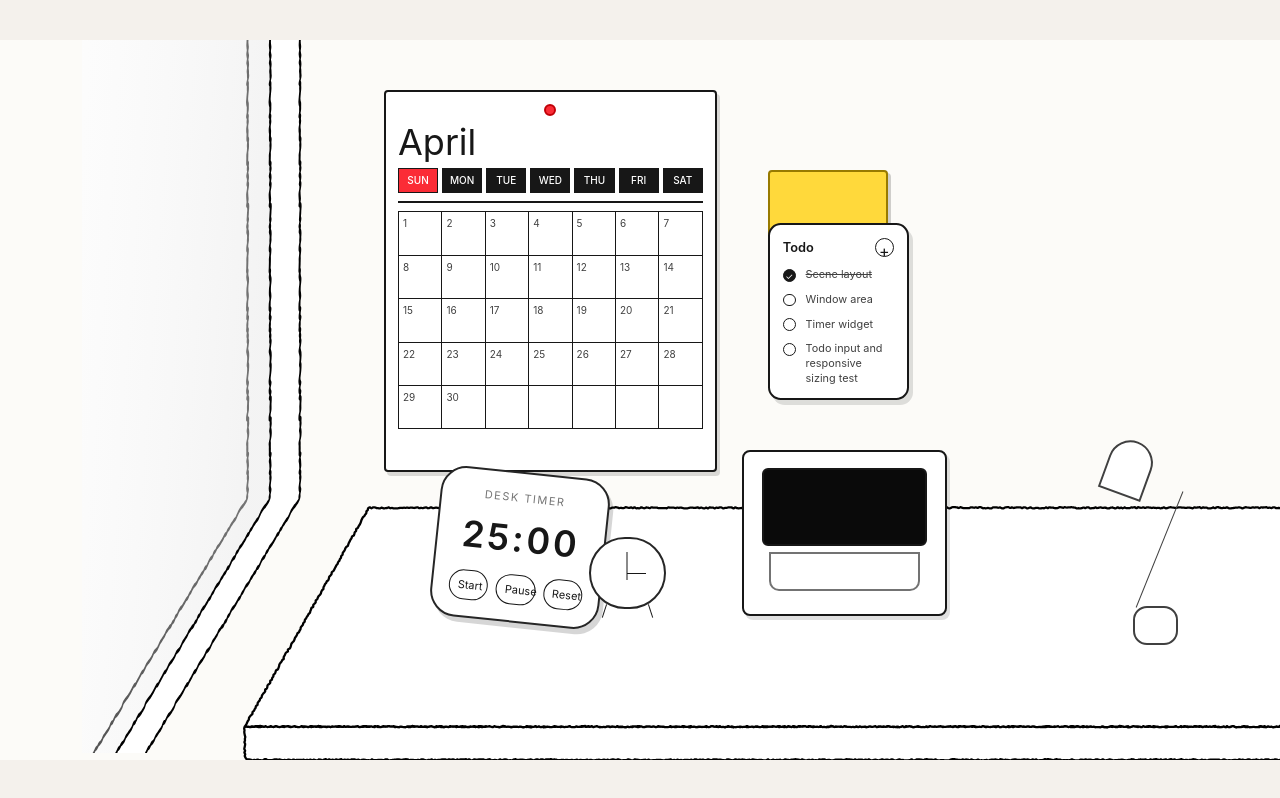
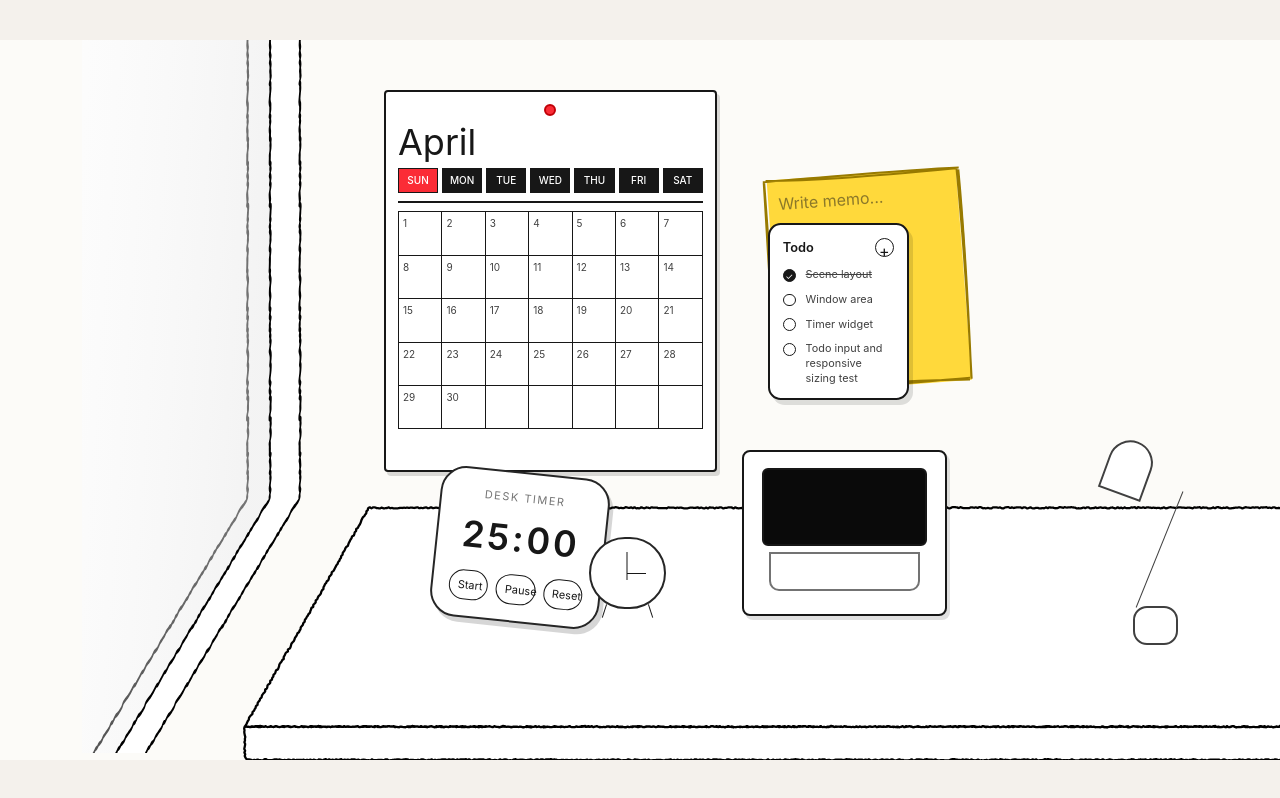
Before and after one commit to pgw2001/supportstudydesk, a React (Vite) app: page / in a window 1280 px wide. Built offline with nearby package versions, Linux system fonts and the light colour scheme.

Commit message:
roughjs적용, 디자인변경

```diff
--- a/src/components/memo/Memo.jsx
+++ b/src/components/memo/Memo.jsx
@@ -1,28 +1,86 @@
-import { useState, useEffect } from "react";
+import { useState, useEffect, useRef } from "react";
+import rough from "roughjs";
 
 function Memo() {
   const [text, setText] = useState("");
 
+  const svgRef = useRef(null);
+  const roughGroupRef = useRef(null);
+
   useEffect(() => {
     const saved = localStorage.getItem("memo");
-    if(saved) setText(saved);
+    if (saved) setText(saved);
   }, []);
 
   useEffect(() => {
     localStorage.setItem("memo", text);
   }, [text]);
 
+  useEffect(() => {
+    const svg = svgRef.current;
+    const roughGroup = roughGroupRef.current;
+
+    if (!svg || !roughGroup) return;
+
+    roughGroup.innerHTML = "";
+
+    const rc = rough.svg(svg);
+
+    // 메모 배경
+    const note = rc.rectangle(4, 4, 192, 212, {
+      stroke: "#987a00",
+      strokeWidth: 2,
+      fill: "#ffd93b",
+      fillStyle: "solid",
+      roughness: 1.2,
+      bowing: 1.5,
+    });
+
+    roughGroup.appendChild(note);
+  }, []);
+
   return (
-    <section className="w-[120px] rounded-sm border-2 border-[#987a00] bg-[#ffd93b] p-3 text-[11px] leading-4 text-neutral-900 shadow-[3px_3px_0_rgba(0,0,0,0.18)]">
+    <section
+      className="
+        relative
+        w-[clamp(120px,16vw,200px)]
+        aspect-[200/220]
+        rotate-[-4deg]
+      "
+    >
+      {/* SVG */}
+      <svg
+        ref={svgRef}
+        viewBox="0 0 200 220"
+        className="absolute inset-0 h-full w-full"
+        xmlns="http://www.w3.org/2000/svg"
+      >
+        <g
+          ref={roughGroupRef}
+          style={{ pointerEvents: "none" }}
+        />
+      </svg>
+
+      {/* 메모 입력 */}
       <textarea
-        value = {text}
-        onChange = {(e) => setText(e.target.value)}
-        className = "w-full h-[120px] resize-none bg-transparent outline-none"
-        />
-      {/* <p>Today</p>
-      <p className="mt-2">- layout scene</p>
-      <p>- desk widgets</p>
-      <p>- drag later</p> */}
+        value={text}
+        onChange={(e) => setText(e.target.value)}
+        placeholder="Write memo..."
+        className="
+          absolute
+          inset-0
+          z-10
+          h-full
+          w-full
+          resize-none
+          bg-transparent
+          p-4
+          text-[11px]
+          leading-4
+          text-neutral-900
+          outline-none
+        "
+      />
     </section>
   );
 }
```
